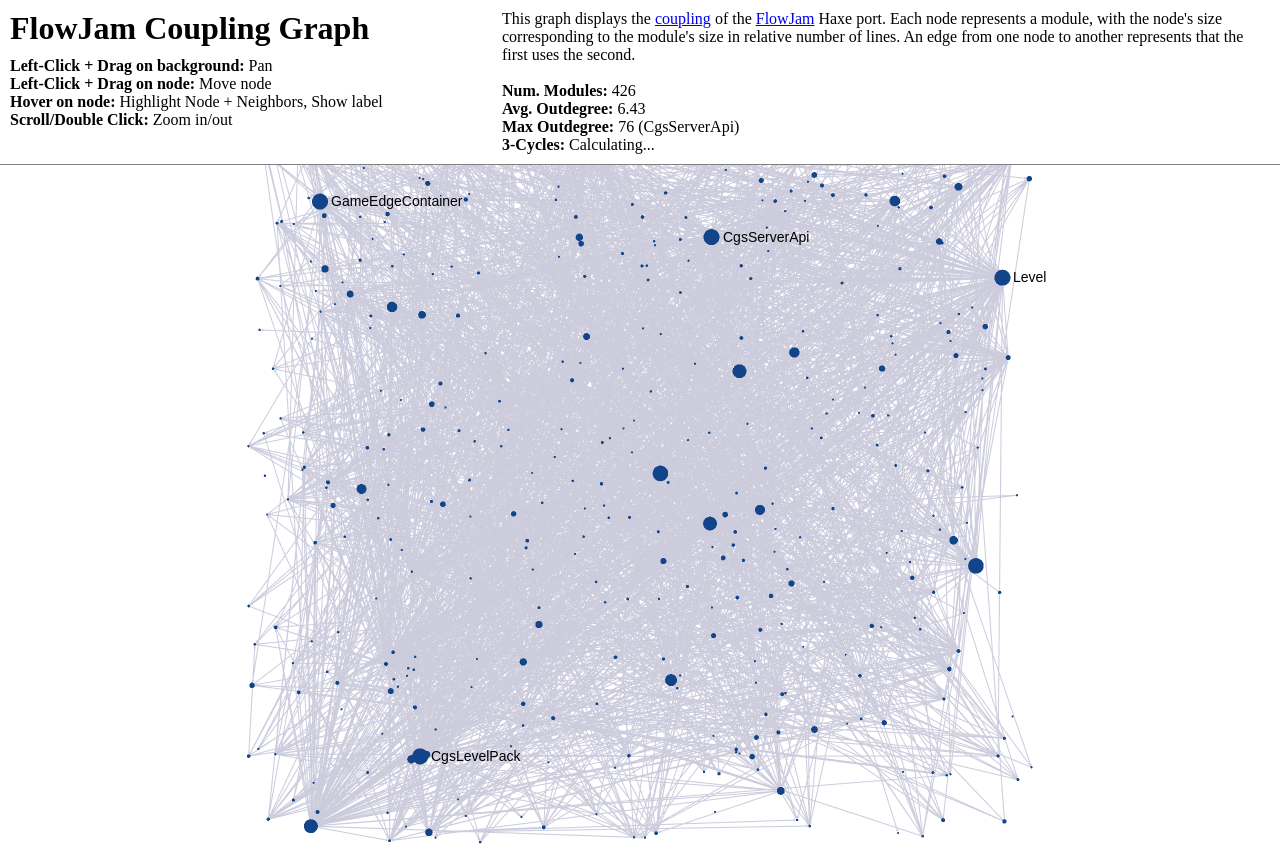
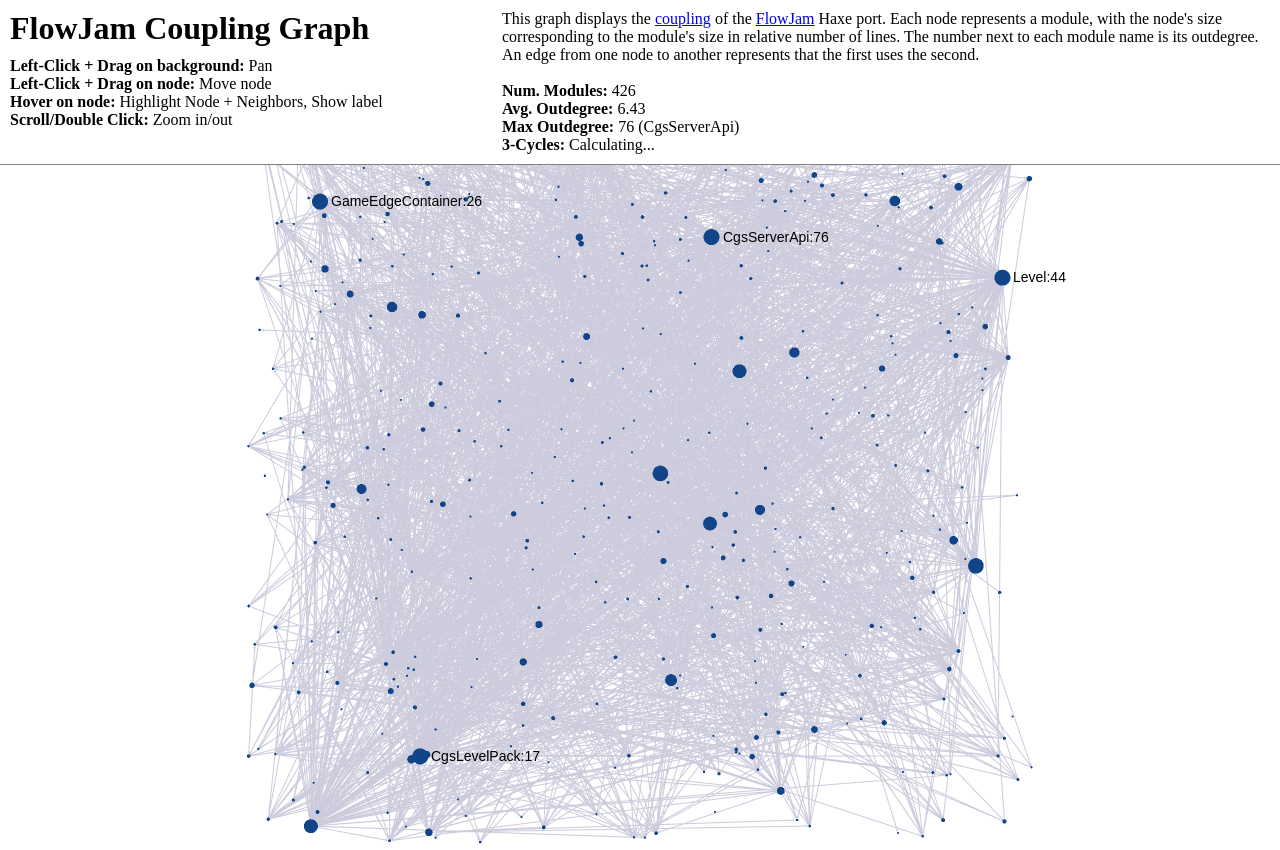
Before and after one commit to verigames/verigames.github.io, a plain HTML site: page flowjam/index.html in a window 1280 px wide. Drawn offline with Linux system fonts and the light colour scheme.

Commit message:
Added outdegree labels.

```diff
--- a/flowjam/index.html
+++ b/flowjam/index.html
@@ -27,7 +27,7 @@
 
 		<div id="description-box">
 			<div>
-				This graph displays the <a href="https://en.wikipedia.org/wiki/Coupling_(computer_programming)" target="_blank">coupling</a> of the <a href="https://github.com/kblack37/verigames" target="_blank">FlowJam</a> Haxe port. Each node represents a module, with the node's size corresponding to the module's size in relative number of lines. An edge from one node to another represents that the first uses the second.
+				This graph displays the <a href="https://en.wikipedia.org/wiki/Coupling_(computer_programming)" target="_blank">coupling</a> of the <a href="https://github.com/kblack37/verigames" target="_blank">FlowJam</a> Haxe port. Each node represents a module, with the node's size corresponding to the module's size in relative number of lines. The number next to each module name is its outdegree. An edge from one node to another represents that the first uses the second.
 			</div>
 			<br/>
 			<div>
--- a/js/relation-graph.js
+++ b/js/relation-graph.js
@@ -70,10 +70,12 @@
             }
 
             // Add all edges to the graph
+            var outdegrees = {}
 			for (var i = 1; i < data.length; i++) {
                 var parts = data[i].split(" ");
                 var module = parts[0];
 
+                outdegrees[module] = parts.length - 1;
                 // Update stats
                 if (parts.length - 1 > maxOutdegree) {
                     maxOutdegree = parts.length - 1;
@@ -98,6 +100,14 @@
                 }
             }
             avgOutdegree /= modules.length - 1;
+
+            // // Update labels with outdegrees
+            // s.graph.nodes().forEach(function(n) {
+            //     n.label = "a";
+            // });
+            for(var i = 0; i < g.nodes.length; i++) {
+                g.nodes[i].label += ":" + outdegrees[g.nodes[i].label];
+            }
 
             // Create worker to calculate cycles, so as to not freeze the rest
             // of the window while working
```
